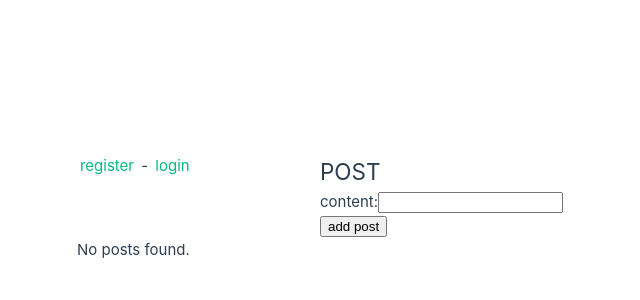
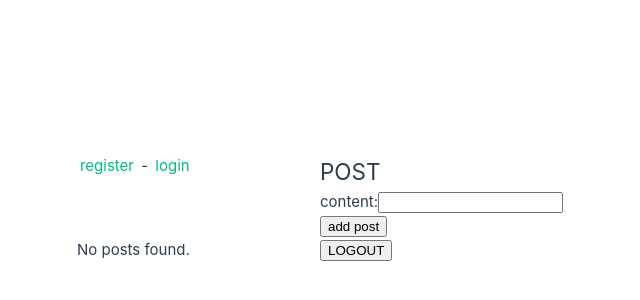
Before and after one commit to MatteoGranata/ANGEL, a Vue app in the folder client/: page /post in a window 1280 px wide. Shown: the part 192-492 px from the top of the page, without its empty margins (320-960 px from the left). Built offline with nearby package versions, Linux system fonts and the light colour scheme.

Commit message:
added temporaly logout in post

```diff
--- a/client/src/views/Post.vue
+++ b/client/src/views/Post.vue
@@ -19,11 +19,14 @@
         </ul>
         <p v-else>No posts found.</p>
     </div>
-
+    <div>
+        <button @click="logout">LOGOUT</button>
+    </div>
 </template>
 
 <script>
 
+import router from '@/router';
 import axios from 'axios';
 export default {
     data() {
@@ -116,6 +119,11 @@ export default {
             } catch (error) {
                 console.error(error)
             }
+        },
+        logout() {
+            localStorage.clear('token')
+            console.log('logout effettuato con successo')
+            router.push('/login')
         }
 
     }
```
Lines whose indentation alone changed are shown as unchanged.
